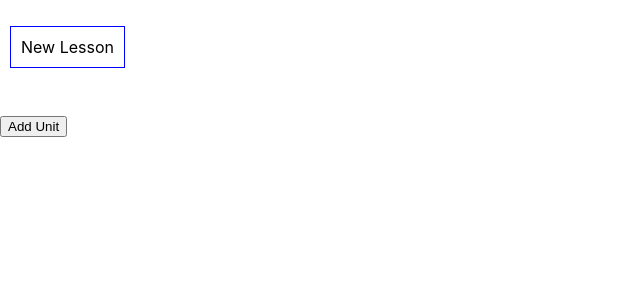
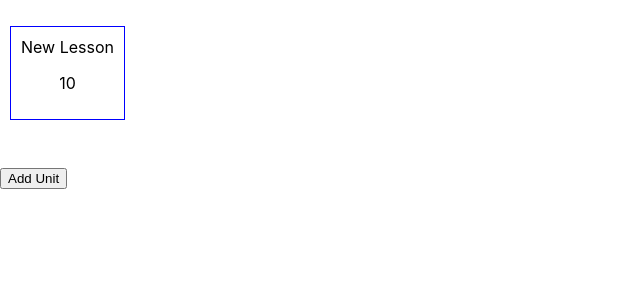
Before and after one commit to ze-e/react-skill-tree, a React (Create React App) app: page / in a window 1280 px wide. Both pictures are taken after a click on the button "Add Unit". Shown: the top 300 px of the page, without its empty margins (0-640 px from the left). Built offline with nearby package versions, Linux system fonts and the light colour scheme.

Commit message:
added xp

```diff
--- a/src/components/GroupData.js
+++ b/src/components/GroupData.js
@@ -5,13 +5,12 @@ function GroupData(props) {
   const [XP, setXP] = React.useState(0);
 
   React.useEffect(()=>{
-    const newXP = props.children && props.children.reduce((sum, key) => {return sum + key.xp});
-    setXP(newXP);
-  },[props.children]);
+    props.children && props.children.forEach(i => {setXP(XP + i.xp)});
+  },[props.children && props.children.length]);
 
   return(
     <>
-    <h2 className="item-data__groupXp">{XP > 0 && `${XP} XP`}</h2>
+    <h2 className="item-data__groupXp">{XP > 0 && `${XP} XP / Gold`}</h2>
     <ol className="item-data__group">
       {props.children && props.children.length > 0 && props.children.map((child, index) =>
         <ItemData key={index} number={index} item={child} changeName={props.changeName} addLesson={props.addLesson} addChild={props.addChild} addSkill={props.addSkill} deleteItem={props.deleteItem} lastItem={index === props.children.length-1 && true}/>
--- a/src/components/GroupElement.js
+++ b/src/components/GroupElement.js
@@ -4,9 +4,11 @@ import ItemElement from './ItemElement';
 function GroupElement(props) {
 
   return(
-    <ol className="item" id={props.id}>
-      {props.children.length > 0 && props.children.map((child, index) => <ItemElement key={child.id} item={child} visible={true}/>)}
-    </ol>
+    <div className="item">
+      <ol className="item__groupList" id={props.id}>
+        {props.children.length > 0 && props.children.map((child, index) => <ItemElement key={child.id} item={child} visible={true}/>)}
+      </ol>
+    </div>
   )
 }
 
--- a/src/components/ItemData.js
+++ b/src/components/ItemData.js
@@ -35,7 +35,7 @@ function ItemData(props) {
     <li className= 'item-data'>
       <h4 className='item-data__lesson'>Lesson {my.group} - {props.number} :</h4>
       {!editing ? <h5 className='item-data__name'>{my.name}</h5>:<input type="text" defaultValue={my.name} onChange={handleChangeName} onBlur={toggleEdit}></input>}
-      <p className='item-data__XP'>XP : {my.xp}</p>
+      <p className='item-data__XP'>XP/GOLD : {my.xp}</p>
       <button className="item-data__edit" type="button" onClick={toggleEdit}>{editing ? 'Save' : 'Edit'}</button>
       <button className="item-data__delete" type="button" onClick={handleDelete}>Delete</button>
       <button className="item-data__add-child" type="button" onClick={handleAddChild}>Next Lesson</button>
--- a/src/components/ItemElement.js
+++ b/src/components/ItemElement.js
@@ -3,6 +3,7 @@ function ItemElement(props) {
   return(
     <li className={`item__content ${my.color} ${props.visible === true ? 'item__content_visible' : 'item__content_invisible'}`}>
       <div className="item__name">{my.name}</div>
+      <p className="item__xp">{my.xp}</p>
     </li>
   )
 }
```
